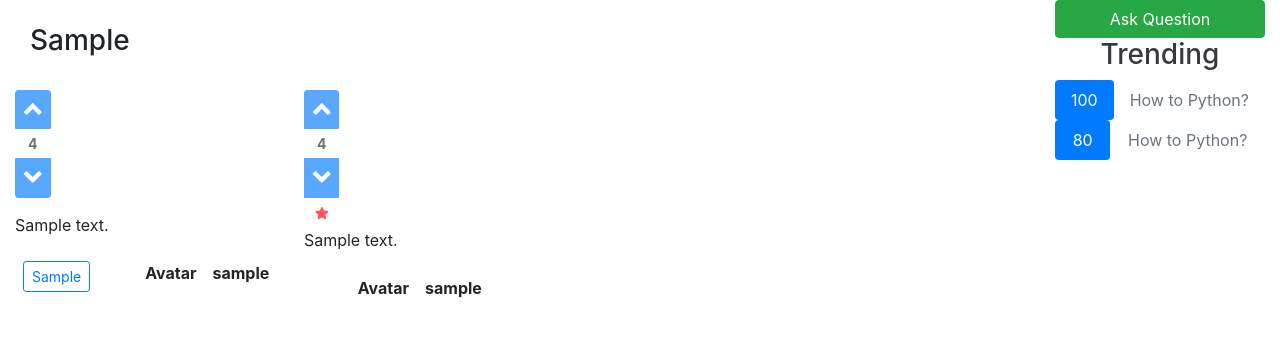
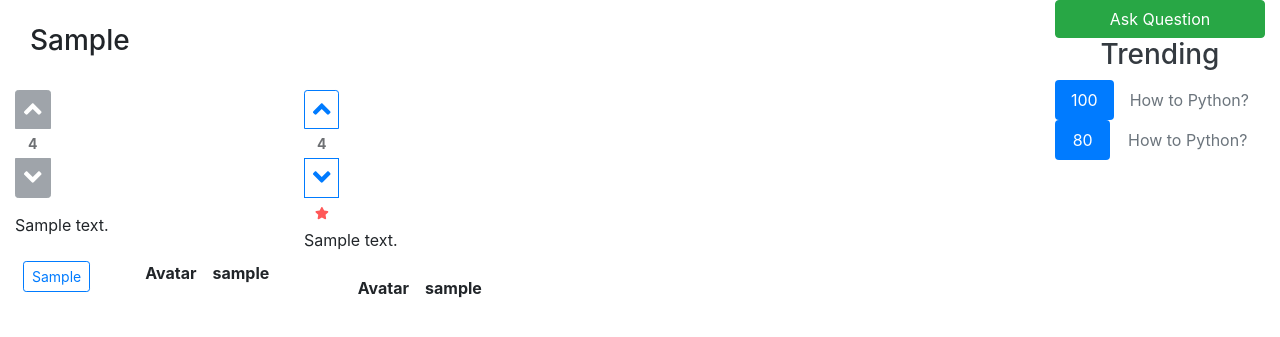
Before and after one commit to ildarkit/hasker, a Django app: a page that uses website/templates/question.html in a window 1280 px wide. Shown: the part 56-393 px from the top of the page. Run offline with Django 3.2, Linux system fonts and the light colour scheme; tables that the repository leaves empty hold one stand-in row (values such as "Sample post"); some libraries are stand-ins or nearby versions.

Commit message:
disable vote buttons for question author in question.html

```diff
--- a/website/templates/question.html
+++ b/website/templates/question.html
@@ -14,7 +14,7 @@
                     <i class="fas fa-angle-up fa-2x"></i>
                 </a>
                 {% else %}
-                <a class="btn btn-primary disabled" role="button">
+                <a class="btn btn-secondary disabled" role="button">
                     <i class="fas fa-angle-up fa-2x" style="color:white"></i>
                 </a>
                 {% endif %}
@@ -24,7 +24,7 @@
                     <i class="fas fa-angle-down fa-2x"></i>
                 </a>
                 {% else %}
-                <a class="btn btn-primary disabled" role="button">
+                <a class="btn btn-secondary disabled" role="button">
                     <i class="fas fa-angle-down fa-2x" style="color:white"></i>
                 </a>
                 {% endif %}
@@ -52,22 +52,22 @@
         {% for answer in answers %}
         <div class="col-1">
             <div class="btn-group-vertical btn-group-sm" role="group">
-                {% if user.is_authenticated and user != answer.author.user %}
+                {% if user != answer.author.user and user != question.author.user %}
                 <a class="btn btn-outline-primary" role="button" href="{% url 'vote' %}?up_answer_id={{answer.pk}}&amp;question_id={{ question.pk }}">
                     <i class="fas fa-angle-up fa-2x"></i>
                 </a>
                 {% else %}
-                <a class="btn btn-primary disabled" role="button">
+                <a class="btn btn-secondary disabled" role="button">
                     <i class="fas fa-angle-up fa-2x" style="color:white"></i>
                 </a>
                 {% endif %}
                 <a class="btn btn-link disabled alert-link" role="button" aria-disabled="true">{{ answer.rating }}</a>
-                {% if user.is_authenticated and user != answer.author.user %}
+                {% if user != answer.author.user and user != question.author.user%}
                 <a class="btn btn-outline-primary" role="button" href="{% url 'vote' %}?down_answer_id={{answer.pk}}&amp;question_id={{ question.pk }}">
                     <i class="fas fa-angle-down fa-2x"></i>
                 </a>
                 {% else %}
-                <a class="btn btn-primary disabled" role="button">
+                <a class="btn btn-secondary disabled" role="button">
                     <i class="fas fa-angle-down fa-2x" style="color:white"></i>
                 </a>
                 {% endif %}
```
